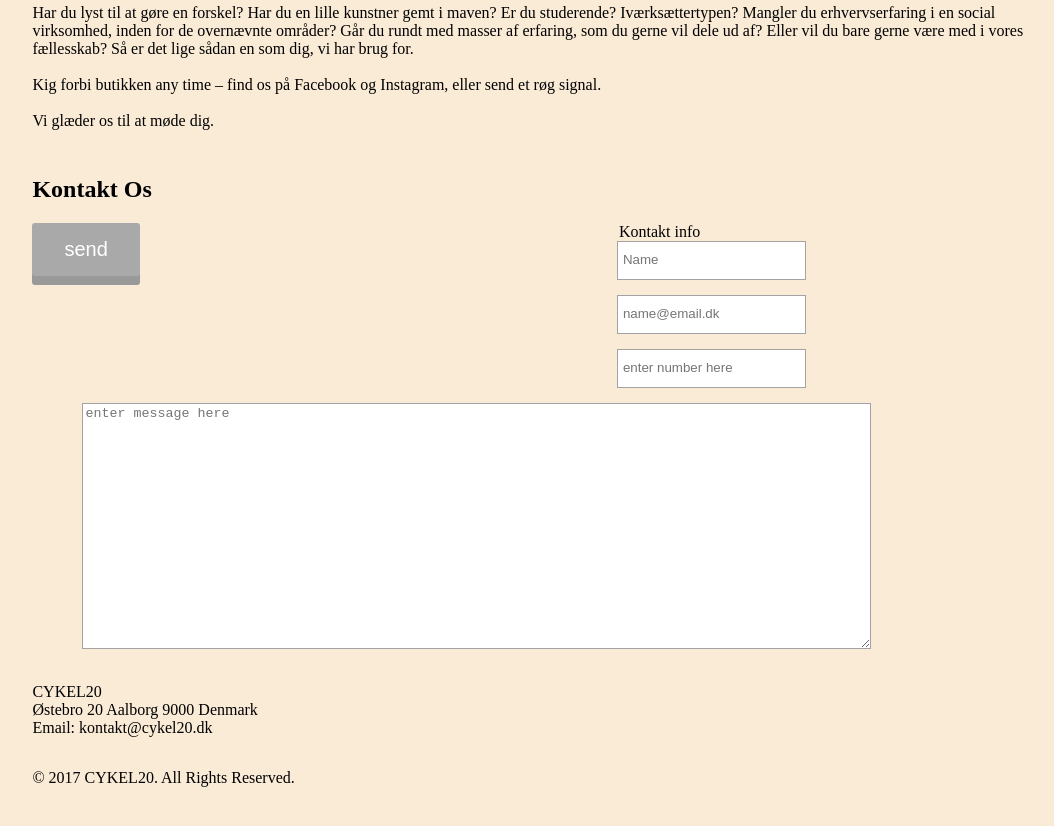
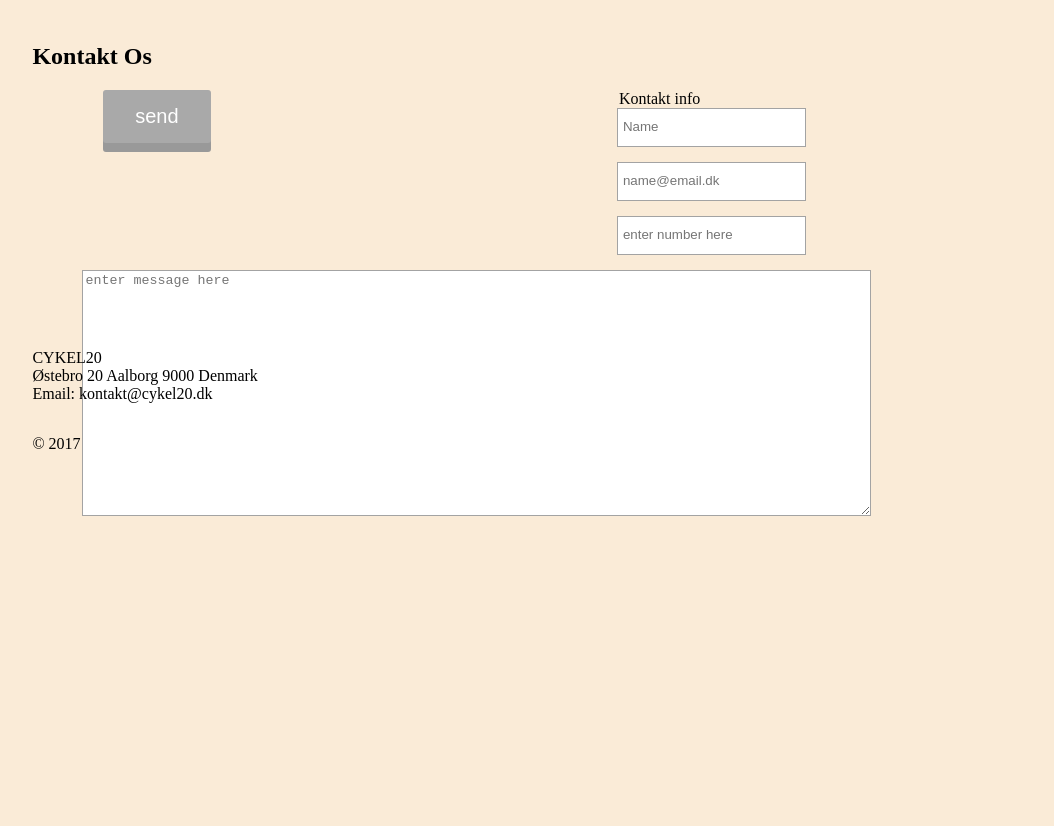
Before and after one commit to bootings/bootings.github.io, a plain HTML site: page index.html in a window 1280 px wide. Shown: the part 4454-5280 px from the top of the page, without its empty margins (102-1156 px from the left). After the commit the page ends 4974 px from the top, so only its background shows below. Drawn offline with Linux system fonts and the light colour scheme.

Commit message:
Initial commit

```diff
--- a/Styles.css
+++ b/Styles.css
@@ -80,7 +80,7 @@ a {
 
 .content{
 	width: 100%;
-	margin: 14% auto
+	margin: 0 auto
 }
 div img{
 	text-align: center;
@@ -124,7 +124,7 @@ div img{
 	display: inline-block;
 	margin: 1% auto;
 	width: 100%;
-	height: 500px
+	height: 300px
 }
 
 .kon-kontaktinfo{
@@ -165,7 +165,7 @@ div img{
 
 .kon-button{
 	margin-top: 0;
-	margin-left: 0%;
+	margin-left: 7%;
 	background-color: darkgray;
 	border: none;
 	color: white;
```
